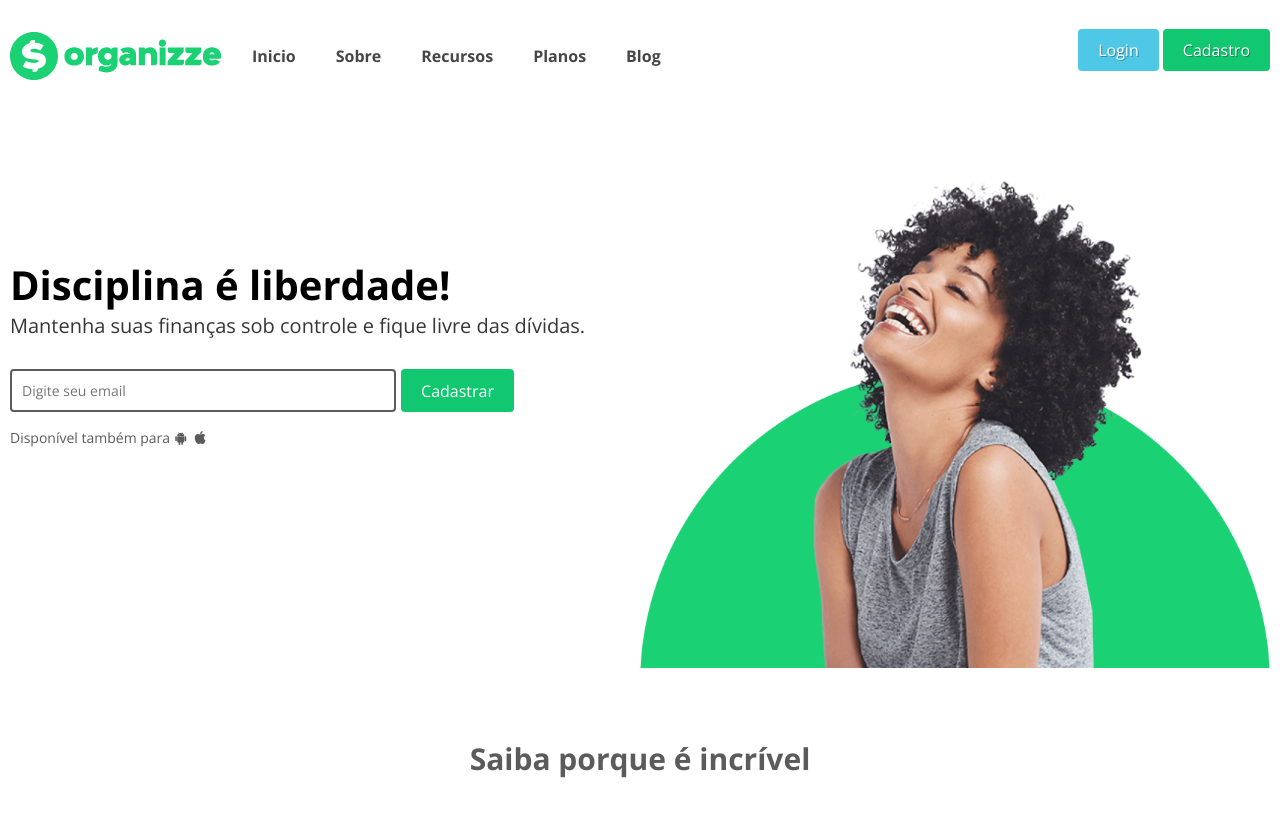
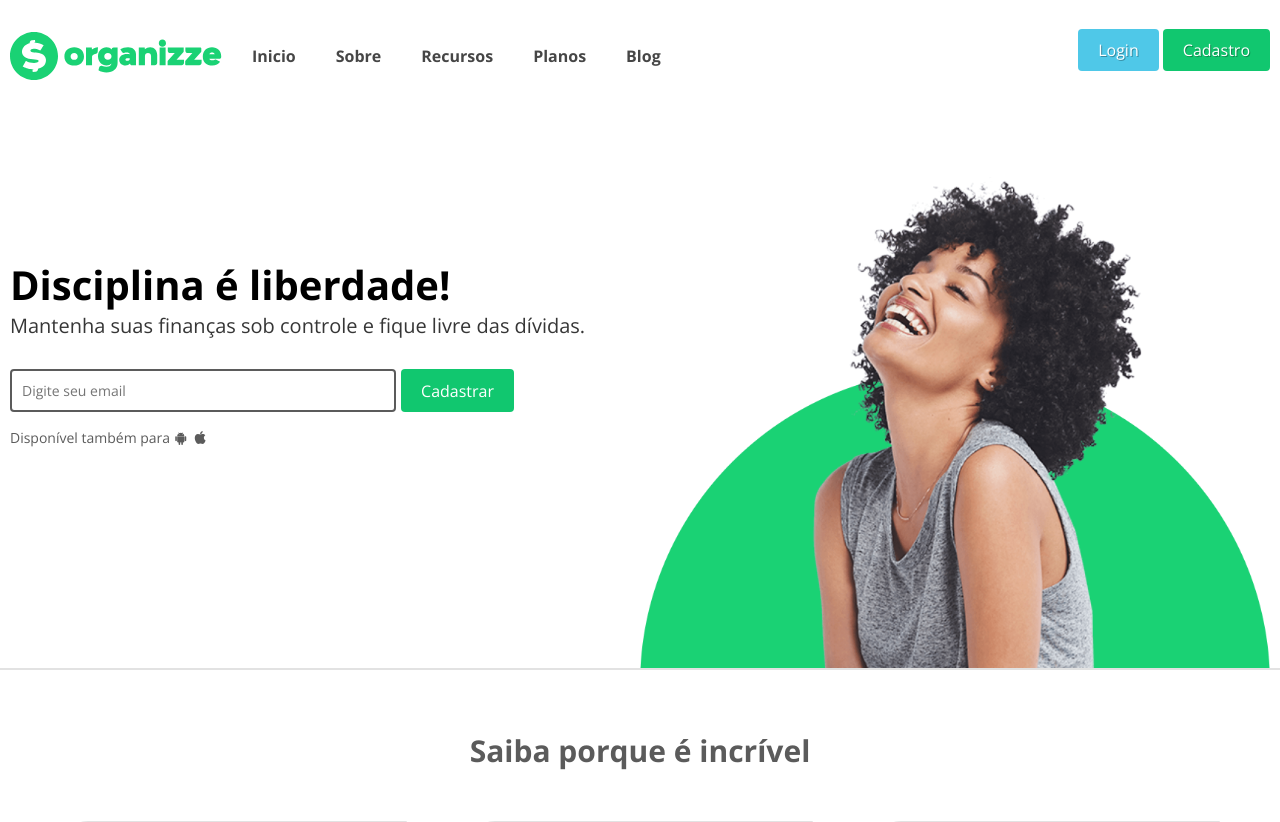
Before and after one commit to heroumcaslu/organizze, a PHP site: page /organizze/ in a window 1280 px wide. Shown: the top 822 px of the page. Run offline with PHP 8.4, Linux system fonts and the light colour scheme.

Commit message:
pequenos ajustes

```diff
--- a/theme/index.php
+++ b/theme/index.php
@@ -21,4 +21,5 @@
             </section>
         </div>
     </div>
+    <hr>
 </article>
--- a/theme/style.css
+++ b/theme/style.css
@@ -90,6 +90,12 @@ nav.flex {
 
 /*Home*/
 
+.home .container {
+
+    padding-bottom: 0;
+
+}
+
 .home .container header {
 
     padding-top: 10em;
@@ -167,6 +173,12 @@ nav.flex {
 
     padding-top: 5em;
     flex-basis: 50%;
+
+}
+
+.home hr {
+
+    border: 1px solid #e2e2e2;
 
 }
 
```
